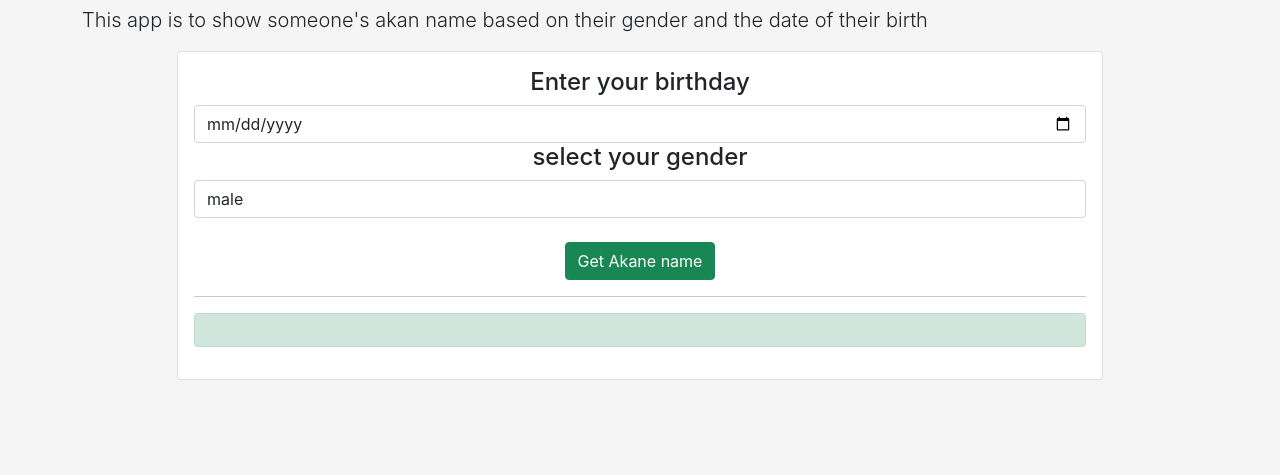
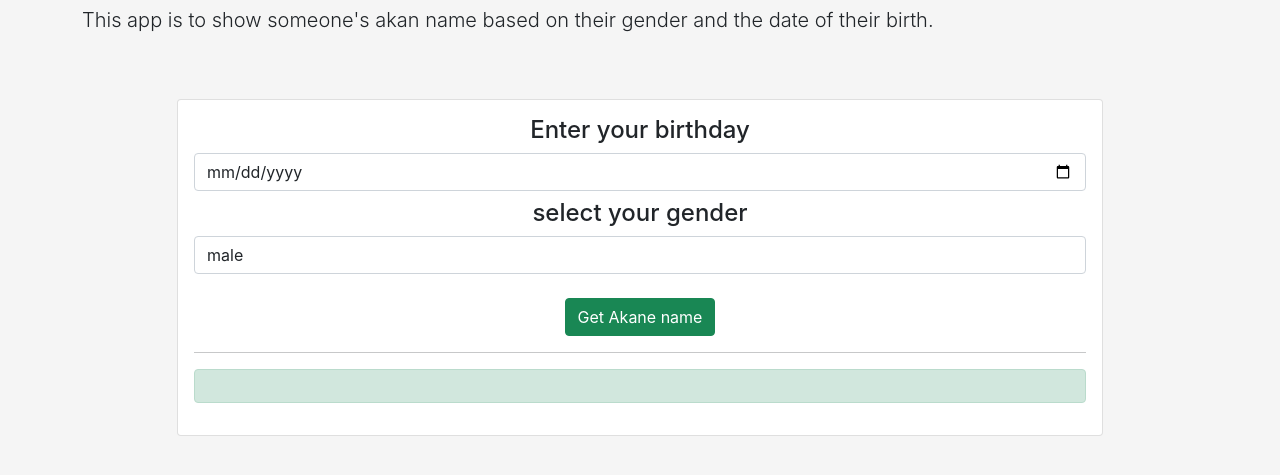
Before and after one commit to Gavin-Kariuki/Akan-Names, a plain HTML site: page index.html in a window 1280 px wide. Shown: the part 49-524 px from the top of the page. Drawn offline with nearby package versions, Linux system fonts and the light colour scheme; a web font is replaced by a local one.

```diff
--- a/index.html
+++ b/index.html
@@ -25,7 +25,7 @@
       <div class="container">
           <div class="row">
               <h2 class="d-inline-block mt-2 pl-2 text-black bg-success">Akan app</h2>
-              <p class="lead">This app is to show someone's akan name based on their gender and the date of their birth</p>
+              <p class="lead">This app is to show someone's akan name based on their gender and the date of their birth.</p>
           </div>
       </div>
 
@@ -33,7 +33,7 @@
       <div class="container main-container">
           <div class="row main-row text-center">
               <div class="col-10">
-                  <div class="card">
+                  <div class="card mt-5">
                       <div class="card-body">
                           <form id="frm">
                               <div class="form-group">
@@ -42,7 +42,7 @@
 
                               </div>
                               <div class="form-group">
-                                  <label for="gender"><h4>select your gender</h4></label>
+                                  <label for="gender" class="mt-2"><h4>select your gender</h4></label>
                                   <select name="gender" id="gender" class="form-control" aria-label="Default select example">
                                       <option value="male">male</option>
                                       <option value="female">female</option>
```
